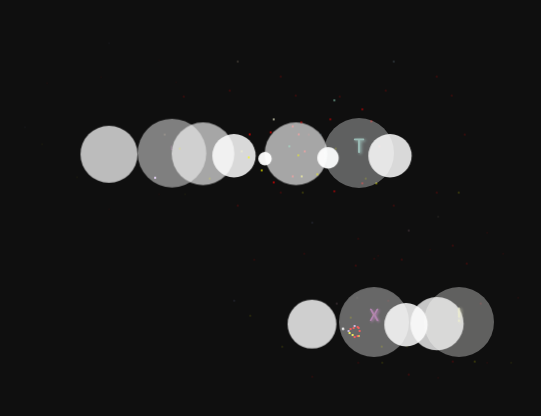
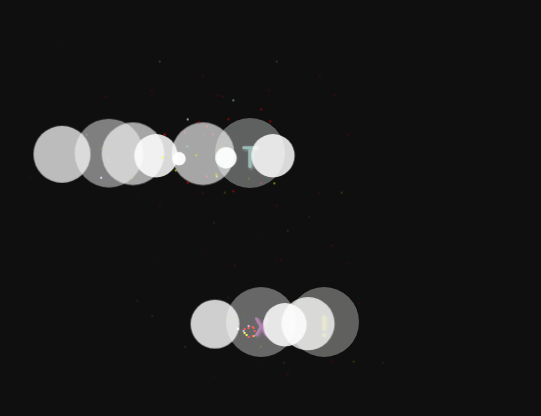
Before and after one commit to Maxim1919/hb, a plain HTML site: page index.html in a window 390 px wide. Shown: the part 128-544 px from the top of the page, 541 px wide, since content can reach past the window. Drawn offline with Linux system fonts and the light colour scheme.

Commit message:
Update style.css

```diff
--- a/style.css
+++ b/style.css
@@ -203,18 +203,18 @@ body {
   z-index:-100;
   }
 
-  @media (max-width: 400px) {
+  @media (max-width: 350px) {
     .lletra {
       font-size: 2rem;
-      left: calc(20% + calc(var(--left)*8%));
+      left: calc(10% + calc(var(--left)*8%));
     }
     .globus {
-      left: calc(20% + calc(var(--left)*8%));
+      left: calc(10% + calc(var(--left)*8%));
     }
     .cercle{
-      left: calc(20% + calc(var(--left)*8%));
+      left: calc(10% + calc(var(--left)*8%));
     }
     .firework{
-      left: calc(20% + calc(var(--left)*8%));
+      left: calc(10% + calc(var(--left)*8%));
     }
   }
```
